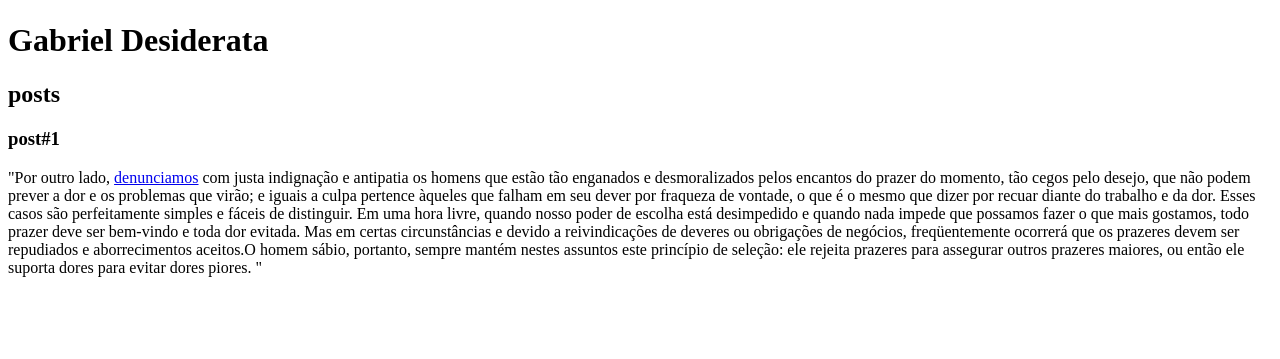
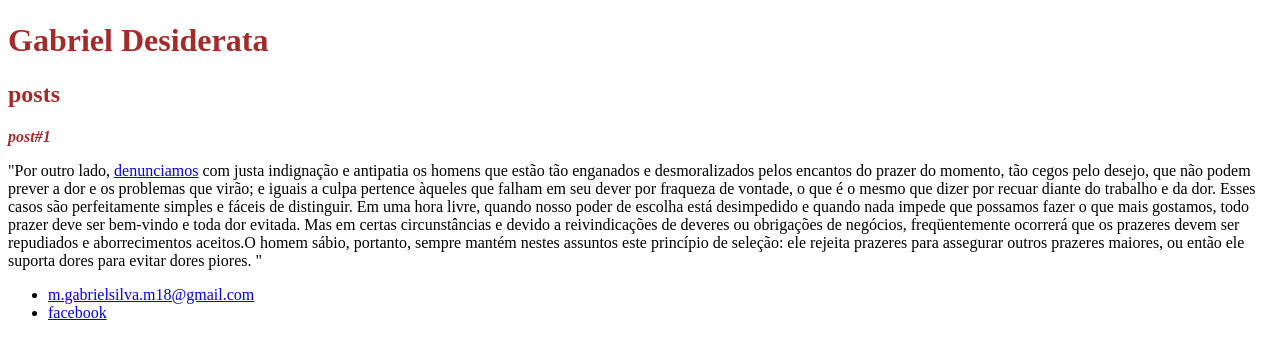
Before and after one commit to Gabriwels21/estudo, a plain HTML site: page index.html in a window 1280 px wide. Shown: the part 111-470 px from the top of the page. Drawn offline with Linux system fonts and the light colour scheme.

Commit message:
colocando estilo na pagina

```diff
--- a/index.html
+++ b/index.html
@@ -3,20 +3,21 @@
     <head>
         <meta charset="utf-8">
         <Title>Gabriel Desiderata</Title>
+        <link rel="stylesheet" href="style.css">
     </head>
 
     <Body>
         <header>
             <img src="img/gabriel.png" alt="perfil" width="100px" height="100px">
-            <h1>Gabriel Desiderata</h1>
+            <h1 id="title">Gabriel Desiderata</h1>
         </header>
         <Section>
             <header>
-                <h2>posts</h2>
+                <h2 class="subtitle">posts</h2>
             </header>
             <article>
                 <header>
-                    <h3>post#1</h3>
+                    <h3 class="postitle">post#1</h3>
                 </header>
                 <p>
                     "Por outro lado, <a href="https://www.facebook.com/m.gabrielsila" target="_blank">denunciamos</a> com justa indignação e antipatia os homens que estão tão enganados e desmoralizados pelos encantos do prazer do momento, tão cegos pelo desejo, que não podem prever a dor e os problemas que virão; e iguais a culpa pertence àqueles que falham em seu dever por fraqueza de vontade, o que é o mesmo que dizer por recuar diante do trabalho e da dor. Esses casos são perfeitamente simples e fáceis de distinguir. Em uma hora livre, quando nosso poder de escolha está desimpedido e quando nada impede que possamos fazer o que mais gostamos, todo prazer deve ser bem-vindo e toda dor evitada. Mas em certas circunstâncias e devido a reivindicações de deveres ou obrigações de negócios, freqüentemente ocorrerá que os prazeres devem ser repudiados e aborrecimentos aceitos.O homem sábio, portanto, sempre mantém nestes assuntos este princípio de seleção: ele rejeita prazeres para assegurar outros prazeres maiores, ou então ele suporta dores para evitar dores piores. "
@@ -25,7 +26,17 @@
                 </p>
             </article>
         </Section>
-        <footer></footer>
+        <footer>
+            <ul>
+                <li>
+                    <a href="mailto:m.gabrielsilva.m18@gmail.com">m.gabrielsilva.m18@gmail.com</a>
+                </li>
+                <li>
+                    <a href="https://www.facebook.com/m.gabrielsila" target="_blank">facebook</a>
+                </li>
+
+            </ul>
+        </footer>
     </Body>
 
 </html>
--- /dev/null
+++ b/style.css
@@ -0,0 +1,7 @@
+#title, .subtitle, .postitle{
+    color: brown;
+}
+.postitle{
+    font-size: 16px;
+    font-style: italic;
+}
```
